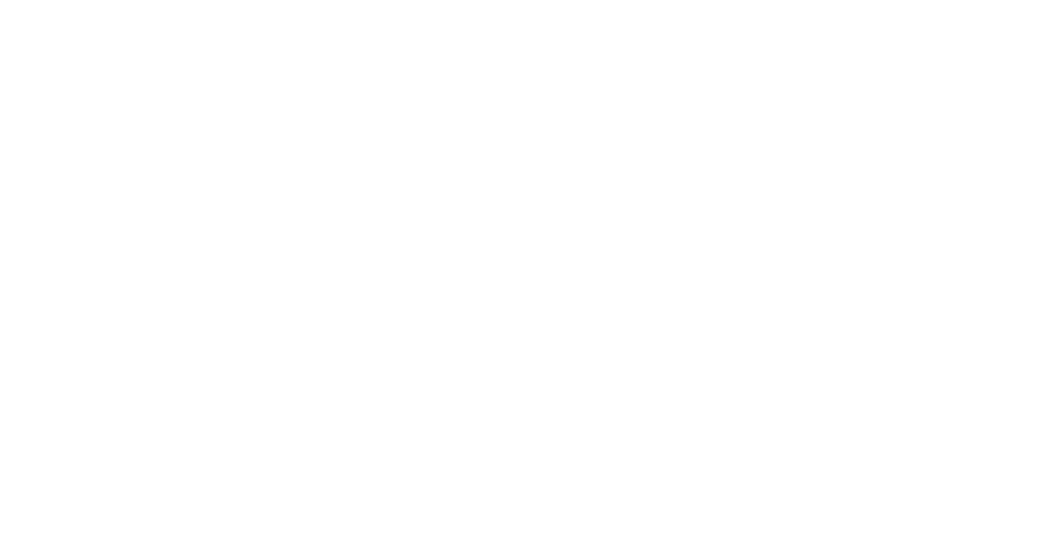
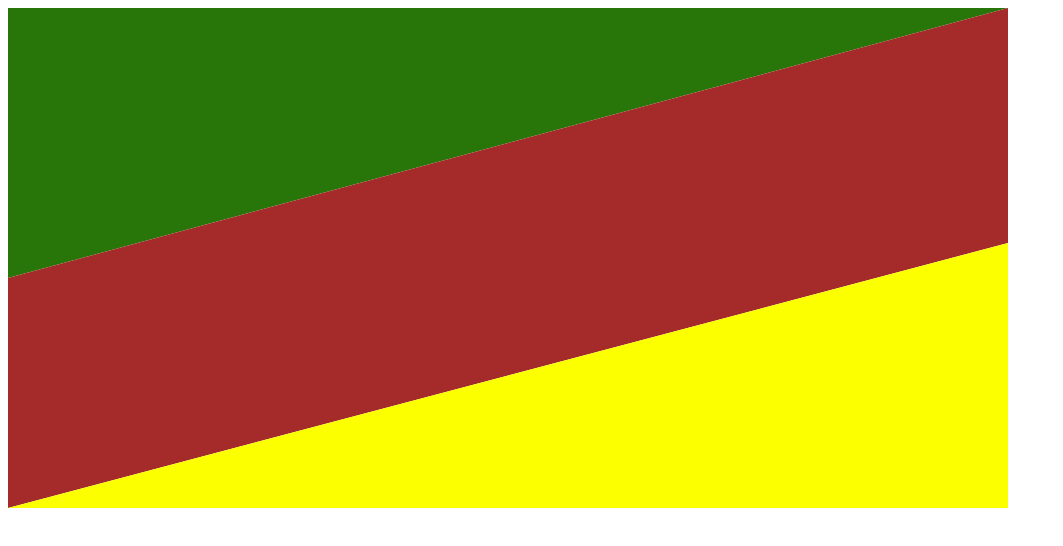
Before and after one commit to GabrielaMarim/bandeira-rio-grande-do-sul, a plain HTML site: page index.html in a window 1280 px wide. Shown: the whole page, without its empty margins (0-1063 px from the left). Drawn offline with Linux system fonts and the light colour scheme.

Commit message:
Update style.css

```diff
--- a/style.css
+++ b/style.css
@@ -1,37 +1,22 @@
-div {
-    width: 350px;
-    height: 350px;
-    display: inline-block;
 
-    }
-
-    .losangoverde {
-
-        background: linear-gradient(129deg, #006600 70%, #23640f 50%);
-        clip-path: polygon(100% 50%, 4900% 100%, 100% 10100%, 0% 50%);
-    }
-    .losangoverdeevermelho {
-
-        background: linear-gradient(159deg, #006600 80%, #ff0000 50%);
-        clip-path: polygon(100% 50%, 100% 100%, 100% 10100%, 0% 50%);
-    }
-    .losangovermelhoeamarelo {
-
-        background: linear-gradient(159deg, #006600 51%, #ff0000 50%);
-        clip-path: polygon(100% 50%, 100% 100%, 100% 10100%, 0% 50%);
-    }
-        .losangoverde1 {
-
-            background: linear-gradient(129deg, #006600 70%, #23640f 50%);
-            clip-path: polygon(100% 50%, 100% 100%, 100% 10100%, 0% 50%);
-        }
-        .losangoverdeevermelho2 {
-
-            background: linear-gradient(159deg, #006600 80%, #ff0000 50%);
-            clip-path: polygon(100% 50%, 100% 100%, 100% 10100%, 0% 50%);
-        }
-        .losangovermelhoeamarelo3 {
-
-            background: linear-gradient(159deg, #006600 51%, #ff0000 50%);
-            clip-path: polygon(100% 50%, 100% 100%, 100% 10100%, 0% 50%);
-    }
+.verde {
+    background-color: rgb(40, 117, 9);
+    clip-path: polygon(100% 0, 100% 0, 0 54%, 0 0);
+    width: 1000px;
+    height: 500px;
+    position:absolute
+}
+.vermelho{
+    background-color: brown;
+    clip-path: polygon(100% 47%, 100% 0, 0 54%, 0 100%);
+    width: 1000px;
+    height: 500px;
+    position:absolute
+}
+.amarelo {
+    background-color: rgb(251, 255, 0);
+    clip-path: polygon(100% 47%, 100% 0, 100% 100%, 0 100%);
+    width: 1000px;
+    height: 500px;
+    position:absolute
+}
```
